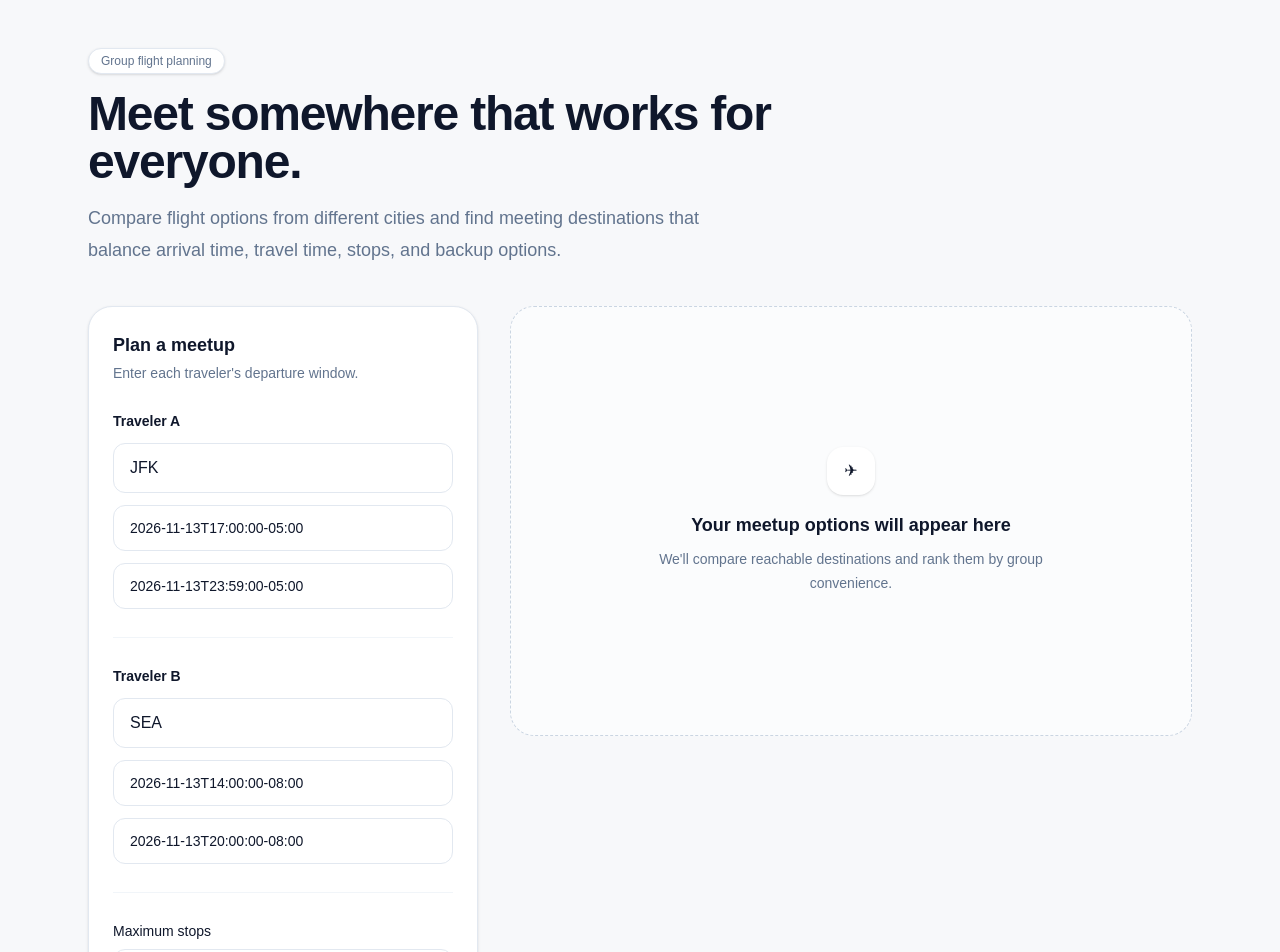
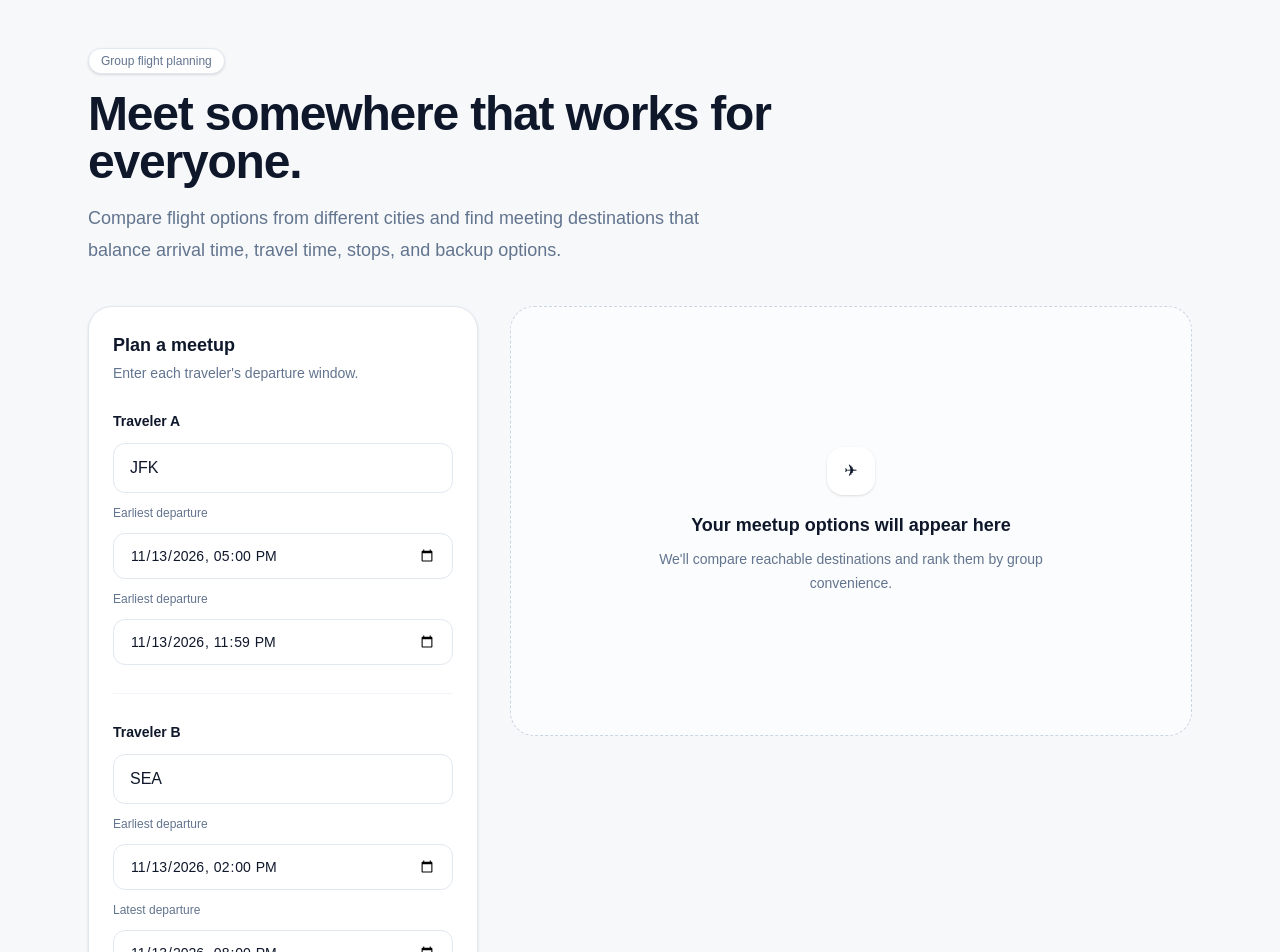
Before and after one commit to beverlyqin/converge, a Next.js app in the folder frontend/: page / in a window 1280 px wide. Shown: the top 952 px of the page. Built offline with nearby package versions, Linux system fonts and the light colour scheme.

Commit message:
Add timezone-aware departure form (#7)

```diff
--- a/frontend/app/page.tsx
+++ b/frontend/app/page.tsx
@@ -98,19 +98,17 @@ export default function Home() {
   const [originA, setOriginA] = useState("JFK");
   const [originB, setOriginB] = useState("SEA");
 
-  const [departAfterA, setDepartAfterA] = useState(
-    "2026-11-13T17:00:00-05:00"
-  );
-  const [departBeforeA, setDepartBeforeA] = useState(
-    "2026-11-13T23:59:00-05:00"
-  );
+  const [departAfterA, setDepartAfterA] =
+    useState("2026-11-13T17:00");
 
-  const [departAfterB, setDepartAfterB] = useState(
-    "2026-11-13T14:00:00-08:00"
-  );
-  const [departBeforeB, setDepartBeforeB] = useState(
-    "2026-11-13T20:00:00-08:00"
-  );
+  const [departBeforeA, setDepartBeforeA] =
+    useState("2026-11-13T23:59");
+
+  const [departAfterB, setDepartAfterB] =
+    useState("2026-11-13T14:00");
+
+  const [departBeforeB, setDepartBeforeB] =
+    useState("2026-11-13T20:00");
 
   const [maxStops, setMaxStops] = useState(1);
   const [maxArrivalGap, setMaxArrivalGap] = useState(120);
@@ -213,13 +211,23 @@ export default function Home() {
                     className="w-full rounded-xl border border-slate-200 px-4 py-3 uppercase outline-none transition focus:border-slate-400"
                   />
 
+                  <label className="block text-xs font-medium text-slate-500">
+                    Earliest departure
+                  </label>
+
                   <input
+                    type="datetime-local"
                     value={departAfterA}
                     onChange={(e) => setDepartAfterA(e.target.value)}
                     className="w-full rounded-xl border border-slate-200 px-4 py-3 text-sm outline-none transition focus:border-slate-400"
                   />
 
+                  <label className="block text-xs font-medium text-slate-500">
+                    Earliest departure
+                  </label>
+
                   <input
+                    type="datetime-local"
                     value={departBeforeA}
                     onChange={(e) => setDepartBeforeA(e.target.value)}
                     className="w-full rounded-xl border border-slate-200 px-4 py-3 text-sm outline-none transition focus:border-slate-400"
@@ -241,19 +249,33 @@ export default function Home() {
                     className="w-full rounded-xl border border-slate-200 px-4 py-3 uppercase outline-none transition focus:border-slate-400"
                   />
 
+                  <label className="block text-xs font-medium text-slate-500">
+                    Earliest departure
+                  </label>
+
                   <input
+                    type="datetime-local"
                     value={departAfterB}
                     onChange={(e) => setDepartAfterB(e.target.value)}
                     className="w-full rounded-xl border border-slate-200 px-4 py-3 text-sm outline-none transition focus:border-slate-400"
                   />
 
+                  <label className="block text-xs font-medium text-slate-500">
+                    Latest departure
+                  </label>
+
                   <input
+                    type="datetime-local"
                     value={departBeforeB}
                     onChange={(e) => setDepartBeforeB(e.target.value)}
                     className="w-full rounded-xl border border-slate-200 px-4 py-3 text-sm outline-none transition focus:border-slate-400"
                   />
                 </div>
               </section>
+
+              <p className="text-xs text-slate-400">
+                Departure times are interpreted in each origin airport&apos;s local time.
+              </p>
 
               <div className="border-t border-slate-100" />
 
```
Also changed, not shown: 1 other file (tests, documents, lock files or other folders).
